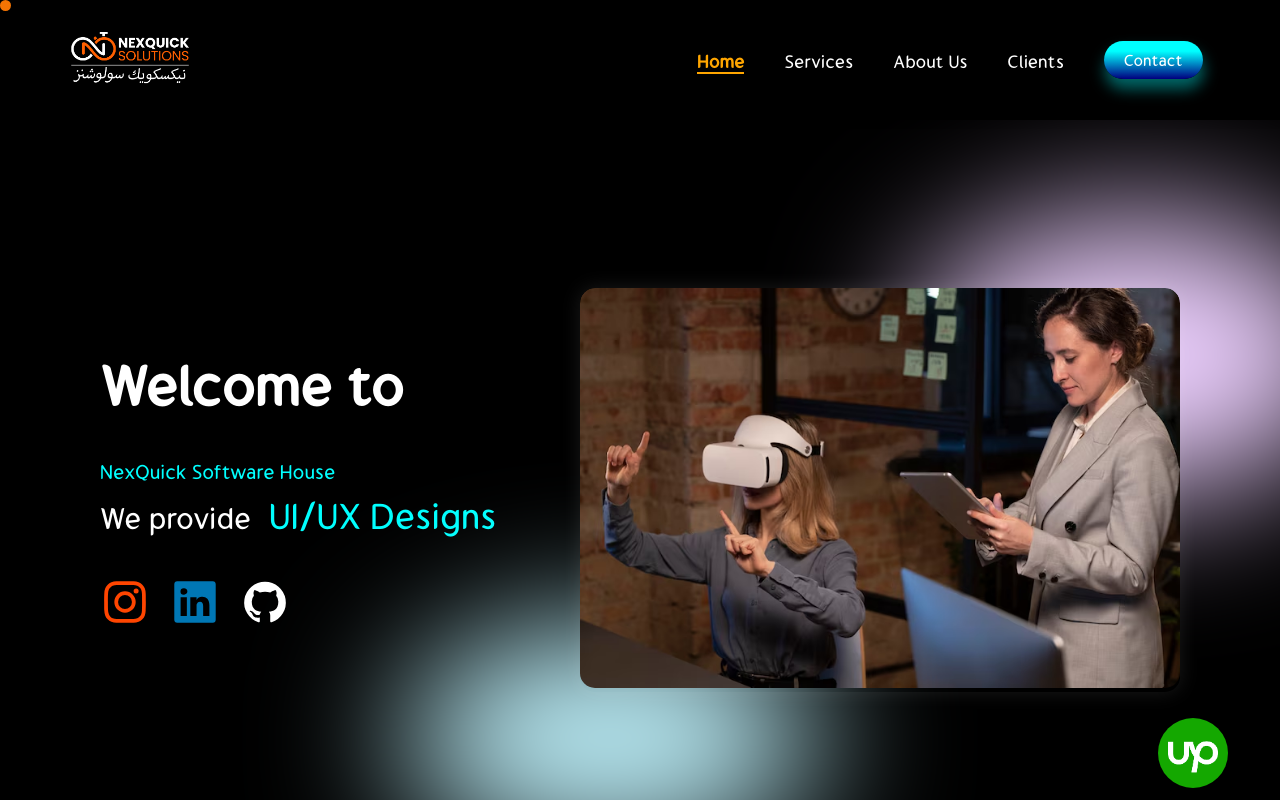
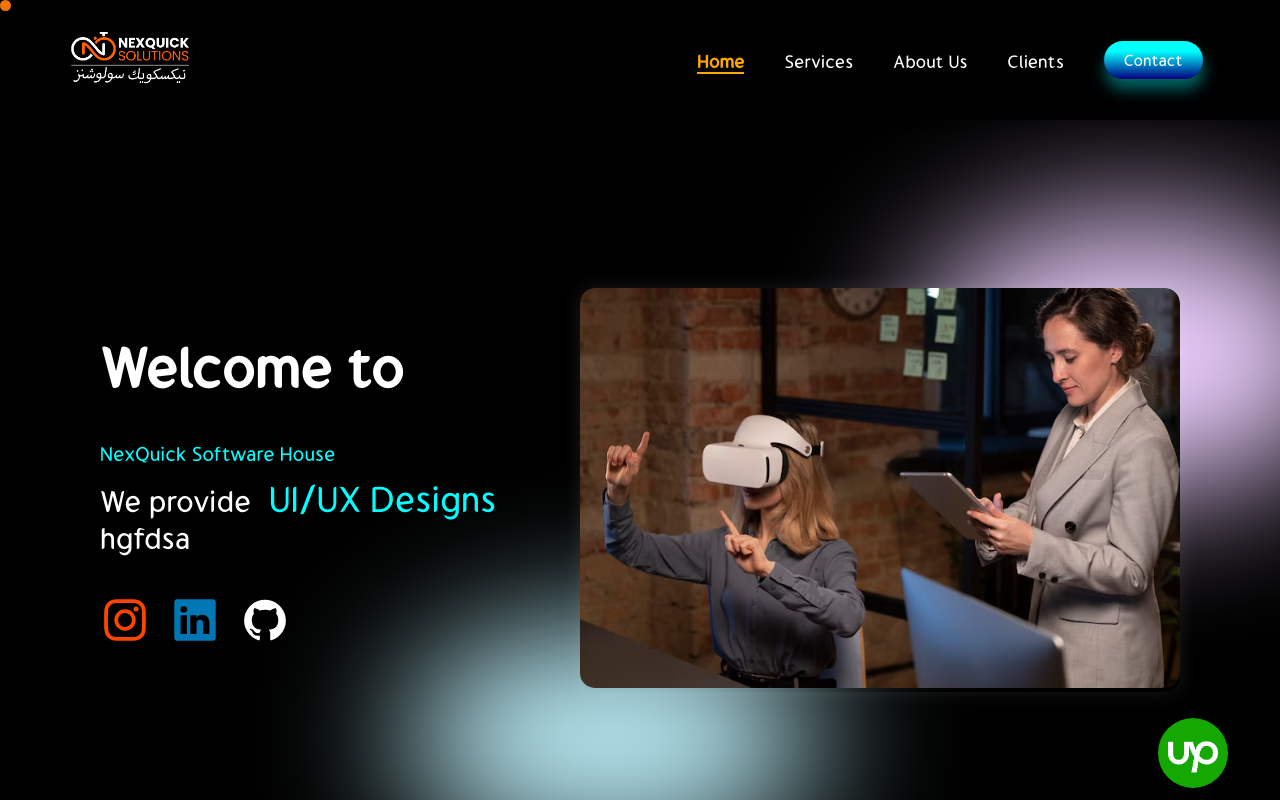
Before and after one commit to Hussain2303/Nex_Quick_Solution-Website, a React (Vite) app in the folder portfolio/: page / in a window 1280 px wide. Shown: the top 800 px of the page. Built offline with nearby package versions, Linux system fonts and the light colour scheme.

Commit message:
alishba_commit_change

```diff
--- a/portfolio/src/components/Intro/Intro.jsx
+++ b/portfolio/src/components/Intro/Intro.jsx
@@ -36,6 +36,7 @@ function Intro() {
           </h1>
           <p>
             We provide <span ref={textRef}></span>
+            <p>hgfdsa</p>
           </p>
         </div>
         <div className="intro-icon">
```
